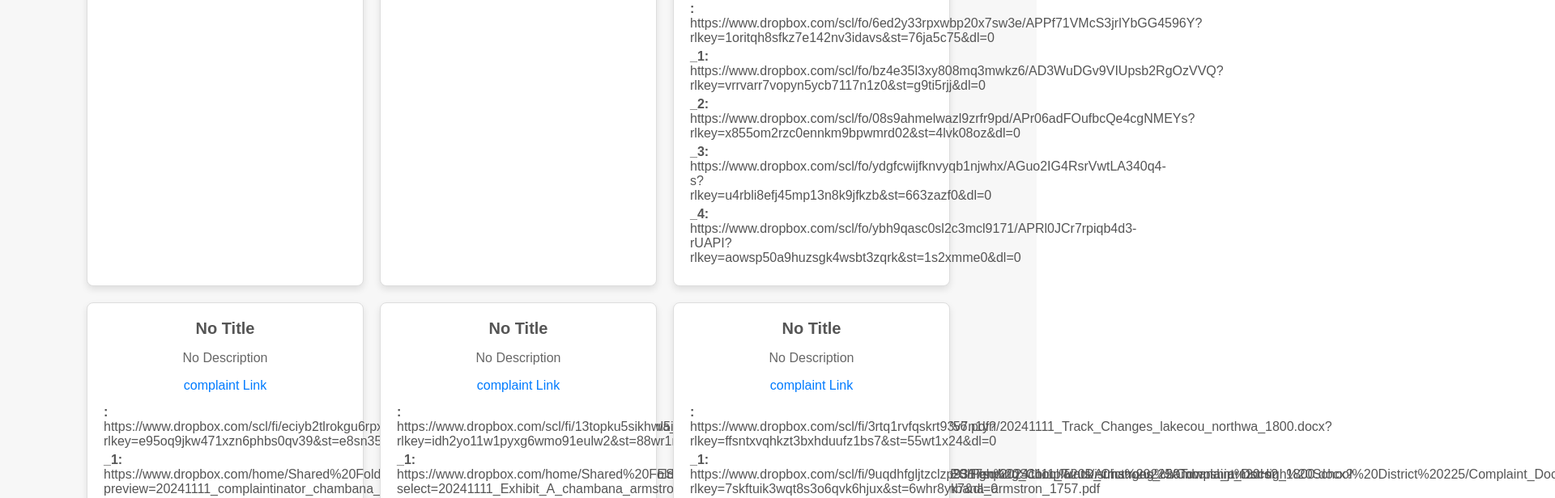
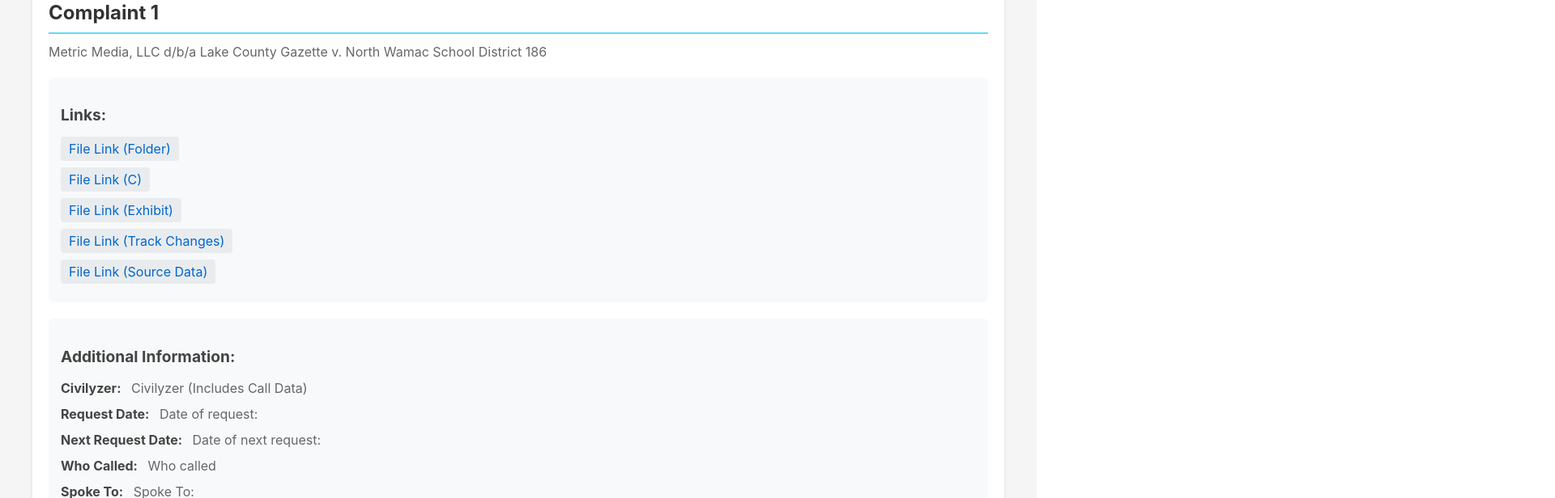
Before and after one commit to lou2siz/www3, a React (Create React App) app: page / in a window 1280 px wide. Shown: the part 380-996 px from the top of the page at 81% size, 1920 px wide, since content can reach past the window. Built offline with nearby package versions, Linux system fonts and the light colour scheme.

Commit message:
Update App.css and App.js with styling and component changes

```diff
--- a/src/App.css
+++ b/src/App.css
@@ -1,80 +1,140 @@
-/* App.css */
-
 .App {
-  font-family: Arial, sans-serif;
   text-align: center;
   padding: 20px;
-  background-color: #f7f7f7;
+  background-color: #f5f5f5;
+  min-height: 100vh;
+}
+
+.App-logo {
+  height: 40vmin;
+  pointer-events: none;
+}
+
+@media (prefers-reduced-motion: no-preference) {
+  .App-logo {
+    animation: App-logo-spin infinite 20s linear;
+  }
+}
+
+.App-header {
+  background-color: #282c34;
+  min-height: 100vh;
+  display: flex;
+  flex-direction: column;
+  align-items: center;
+  justify-content: center;
+  font-size: calc(10px + 2vmin);
+  color: white;
+}
+
+.App-link {
+  color: #61dafb;
+}
+
+@keyframes App-logo-spin {
+  from {
+    transform: rotate(0deg);
+  }
+  to {
+    transform: rotate(360deg);
+  }
 }
 
 .logo {
-  width: 150px;
-  margin-bottom: 20px;
-}
-
-h1 {
-  color: #333;
+  max-width: 200px;
+  margin: 20px auto;
 }
 
 .complaint-container {
-  display: flex;
-  flex-wrap: wrap;
-  justify-content: center;
+  display: grid;
+  grid-template-columns: repeat(auto-fit, minmax(300px, 1fr));
   gap: 20px;
-  margin-top: 20px;
+  padding: 20px;
+  max-width: 1200px;
+  margin: 0 auto;
 }
 
 .complaint-card {
-  background: #fff;
-  border: 1px solid #ddd;
+  background: white;
   border-radius: 8px;
+  box-shadow: 0 2px 4px rgba(0, 0, 0, 0.1);
   padding: 20px;
-  width: 300px;
-  box-shadow: 0 4px 8px rgba(0, 0, 0, 0.1);
+  text-align: left;
   transition: transform 0.2s;
 }
 
 .complaint-card:hover {
-  transform: scale(1.05);
+  transform: translateY(-5px);
+  box-shadow: 0 4px 8px rgba(0, 0, 0, 0.15);
 }
 
 .complaint-card h2 {
-  font-size: 1.25em;
-  color: #555;
-  margin: 0 0 10px;
+  color: #333;
+  font-size: 1.5rem;
+  margin-bottom: 10px;
+  border-bottom: 2px solid #61dafb;
+  padding-bottom: 10px;
 }
 
 .complaint-card p {
-  font-size: 1em;
   color: #666;
+  line-height: 1.5;
+  margin: 10px 0;
+}
+
+.links-section, .details-section {
+  margin-top: 20px;
+  padding: 15px;
+  background-color: #f8f9fa;
+  border-radius: 6px;
+}
+
+.links-section h3, .details-section h3 {
+  color: #444;
+  font-size: 1.2rem;
   margin-bottom: 15px;
 }
 
-.complaint-card ul {
+.links-section ul {
   list-style: none;
   padding: 0;
-  margin-bottom: 15px;
+  margin: 0;
 }
 
-.complaint-card ul li {
-  margin-bottom: 10px;
+.links-section li {
+  margin: 8px 0;
 }
 
-.complaint-card ul li a {
-  color: #007bff;
+.links-section a {
+  color: #0066cc;
   text-decoration: none;
+  display: inline-block;
+  padding: 5px 10px;
+  background-color: #e9ecef;
+  border-radius: 4px;
+  transition: background-color 0.2s;
 }
 
-.complaint-card ul li a:hover {
-  text-decoration: underline;
+.links-section a:hover {
+  background-color: #dee2e6;
+  color: #004499;
 }
 
-.details {
-  margin-top: 10px;
-  text-align: left;
+.details-section p {
+  margin: 8px 0;
 }
 
-.details p {
-  margin: 5px 0;
-  color: #555;
+.details-section strong {
+  color: #444;
+  margin-right: 8px;
 }
+
+@media (max-width: 768px) {
+  .complaint-container {
+    grid-template-columns: 1fr;
+  }
+
+  .complaint-card {
+    margin: 10px;
+  }
+}
--- a/src/App.js
+++ b/src/App.js
@@ -10,35 +10,33 @@
         // Load and parse the CSV file
         Papa.parse(`${process.env.PUBLIC_URL}/LawsistViewMetadata.csv`, {
             download: true,
-            header: true, // Use the first row as headers to dynamically map data
+            header: false, // Set to false if your CSV has no header row
             complete: (results) => {
                 try {
                     const data = results.data;
-                    const formattedComplaints = data.map((row) => {
-                        const complaint = {
-                            title: row["Complaint"] || "No Title",
-                            description: row["Description"] || "No Description",
-                            details: [],
-                            links: {}
-                        };
+                    const formattedComplaints = [];
 
-                        // Loop through each property in the row to classify as a link or detail
-                        Object.keys(row).forEach((header) => {
-                            const value = row[header];
-                            if (header.toLowerCase().includes("folder")) complaint.links.folder = value;
-                            else if (header.toLowerCase().includes("complaint")) complaint.links.complaint = value;
-                            else if (header.toLowerCase().includes("exhibit")) complaint.links.exhibit = value;
-                            else if (header.toLowerCase().includes("trackchanges")) complaint.links.trackChanges = value;
-                            else if (header.toLowerCase().includes("sourcedata")) complaint.links.sourceData = value;
-                            else if (header.toLowerCase().includes("civilyzer")) complaint.links.civilyzer = value;
-                            else if (value && header.toLowerCase() !== "complaint" && header.toLowerCase() !== "description") {
-                                // Any other non-empty field is considered a detail
-                                complaint.details.push({ label: header, value });
-                            }
+                    // Process each complaint (columns 1-15 per complaint)
+                    for (let i = 0; i < data[0].length; i += 15) {
+                        formattedComplaints.push({
+                            title: data[0][i] || "No Title",
+                            description: data[1][i] || "No Description",
+                            links: {
+                                folder: data[3][i + 1] || "",
+                                complaint: data[4][i + 1] || "",
+                                exhibit: data[5][i + 1] || "",
+                                trackChanges: data[6][i + 1] || "",
+                                sourceData: data[7][i + 1] || ""
+                            },
+                            civilyzer: data[8][i] || "N/A",
+                            requestDate: data[9][i] || "N/A",
+                            nextRequestDate: data[10][i] || "N/A",
+                            whoCalled: data[11][i] || "N/A",
+                            spokeTo: data[12][i] || "N/A",
+                            when: data[13][i] || "N/A",
+                            result: data[14][i] || "N/A"
                         });
-
-                        return complaint;
-                    });
+                    }
 
                     setComplaints(formattedComplaints);
                 } catch (err) {
@@ -66,21 +64,25 @@
                     <div className="complaint-card" key={index}>
                         <h2>{complaint.title}</h2>
                         <p>{complaint.description}</p>
-                        <ul>
-                            {Object.keys(complaint.links).map((linkType, linkIndex) => (
-                                complaint.links[linkType] && (
-                                    <li key={linkIndex}>
-                                        <a href={complaint.links[linkType]} target="_blank" rel="noopener noreferrer">
-                                            {linkType.replace(/([A-Z])/g, ' $1')} Link
-                                        </a>
-                                    </li>
-                                )
-                            ))}
-                        </ul>
-                        <div className="details">
-                            {complaint.details.map((detail, detailIndex) => (
-                                <p key={detailIndex}><strong>{detail.label}:</strong> {detail.value}</p>
-                            ))}
+                        <div className="links-section">
+                            <h3>Links:</h3>
+                            <ul>
+                                {complaint.links.folder && <li><a href={complaint.links.folder} target="_blank" rel="noopener noreferrer">File Link (Folder)</a></li>}
+                                {complaint.links.complaint && <li><a href={complaint.links.complaint} target="_blank" rel="noopener noreferrer">File Link (C)</a></li>}
+                                {complaint.links.exhibit && <li><a href={complaint.links.exhibit} target="_blank" rel="noopener noreferrer">File Link (Exhibit)</a></li>}
+                                {complaint.links.trackChanges && <li><a href={complaint.links.trackChanges} target="_blank" rel="noopener noreferrer">File Link (Track Changes)</a></li>}
+                                {complaint.links.sourceData && <li><a href={complaint.links.sourceData} target="_blank" rel="noopener noreferrer">File Link (Source Data)</a></li>}
+                            </ul>
+                        </div>
+                        <div className="details-section">
+                            <h3>Additional Information:</h3>
+                            <p><strong>Civilyzer:</strong> {complaint.civilyzer}</p>
+                            <p><strong>Request Date:</strong> {complaint.requestDate}</p>
+                            <p><strong>Next Request Date:</strong> {complaint.nextRequestDate}</p>
+                            <p><strong>Who Called:</strong> {complaint.whoCalled}</p>
+                            <p><strong>Spoke To:</strong> {complaint.spokeTo}</p>
+                            <p><strong>When:</strong> {complaint.when}</p>
+                            <p><strong>Result:</strong> {complaint.result}</p>
                         </div>
                     </div>
                 ))}
```
